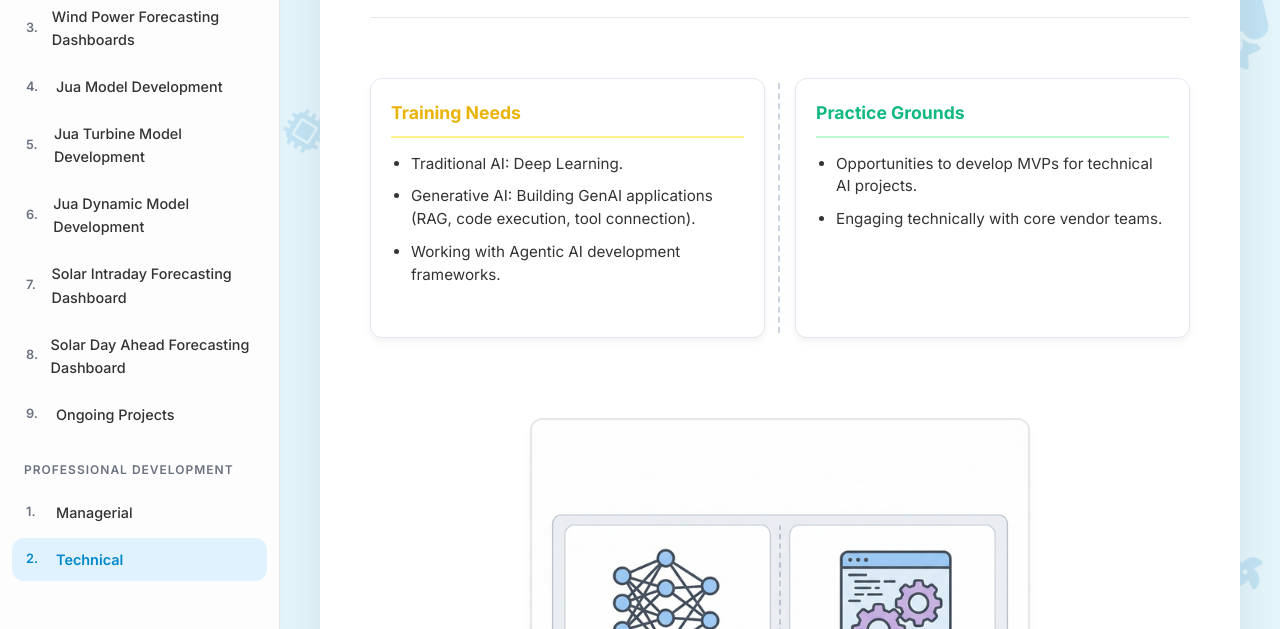
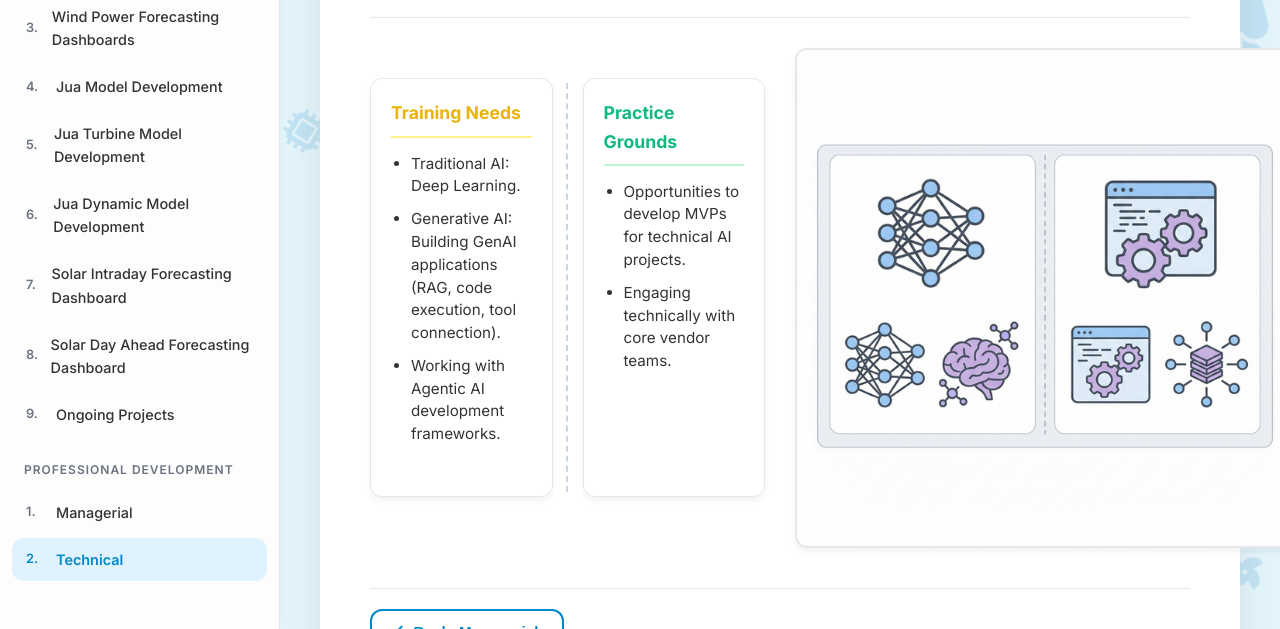
Before and after one commit to pranay-code/WorkShowcase, a website built with Vite: page index.html in a window 1280 px wide. Both pictures are taken after a click on the link "2. Technical". Shown: the part 171-800 px from the top of the page. Built offline with nearby package versions, Linux system fonts and the light colour scheme.

Commit message:
Fix Managerial/Technical page layout: text left, image right in unified row

```diff
--- a/css/style.css
+++ b/css/style.css
@@ -769,7 +769,45 @@ body {
     border-color: #bbf7d0;
 }
 
-/* Optional wrapper for splitting explicitly */
+/* Top-level layout for Professional Development pages: text left / image right */
+.professional-page-layout {
+    display: flex;
+    gap: 30px;
+    align-items: flex-start;
+    margin-top: 20px;
+}
+
+.professional-text-col {
+    flex: 1;
+    min-width: 0;
+}
+
+.professional-img-col {
+    flex: 1;
+    display: flex;
+    align-items: center;
+    justify-content: center;
+    min-width: 0;
+}
+
+.professional-img-col .project-images {
+    margin-top: 0;
+    width: 100%;
+}
+
+.professional-img-col .project-image {
+    width: 100%;
+    max-height: 400px;
+    object-fit: contain;
+}
+
+@media (max-width: 1000px) {
+    .professional-page-layout {
+        flex-direction: column;
+    }
+}
+
+/* Optional wrapper for splitting text sections explicitly */
 .professional-split-container {
     display: flex;
     gap: 30px;
--- a/js/script.js
+++ b/js/script.js
@@ -229,12 +229,21 @@ document.addEventListener('DOMContentLoaded', () => {
         navButtonsHtml += '</div>';
 
         // Construct full card HTML
-        const cardHtml = `
-            <div class="project-header">
-                <h1 class="project-title">${project.title}</h1>
-                <p class="project-subtitle">${project.subtitle}</p>
+        let bodyHtml;
+        if (project.category === 'personal' && imagesHtml) {
+            // Special side-by-side layout for Professional Development pages
+            bodyHtml = `
+                <div class="professional-page-layout">
+                    <div class="professional-text-col">
+                        ${sectionsHtml}
                     </div>
-
+                    <div class="professional-img-col">
+                        ${imagesHtml}
+                    </div>
+                </div>
+            `;
+        } else {
+            bodyHtml = `
                 <div class="project-body">
                     <div class="project-text-content">
                         ${sectionsHtml}
@@ -249,6 +258,16 @@ document.addEventListener('DOMContentLoaded', () => {
                         </div>
                     </div>` : ''}
                 </div>
+            `;
+        }
+
+        const cardHtml = `
+            <div class="project-header">
+                <h1 class="project-title">${project.title}</h1>
+                <p class="project-subtitle">${project.subtitle}</p>
+            </div>
+
+            ${bodyHtml}
 
             ${navButtonsHtml}
         `;
```
Lines whose indentation alone changed are shown as unchanged.
